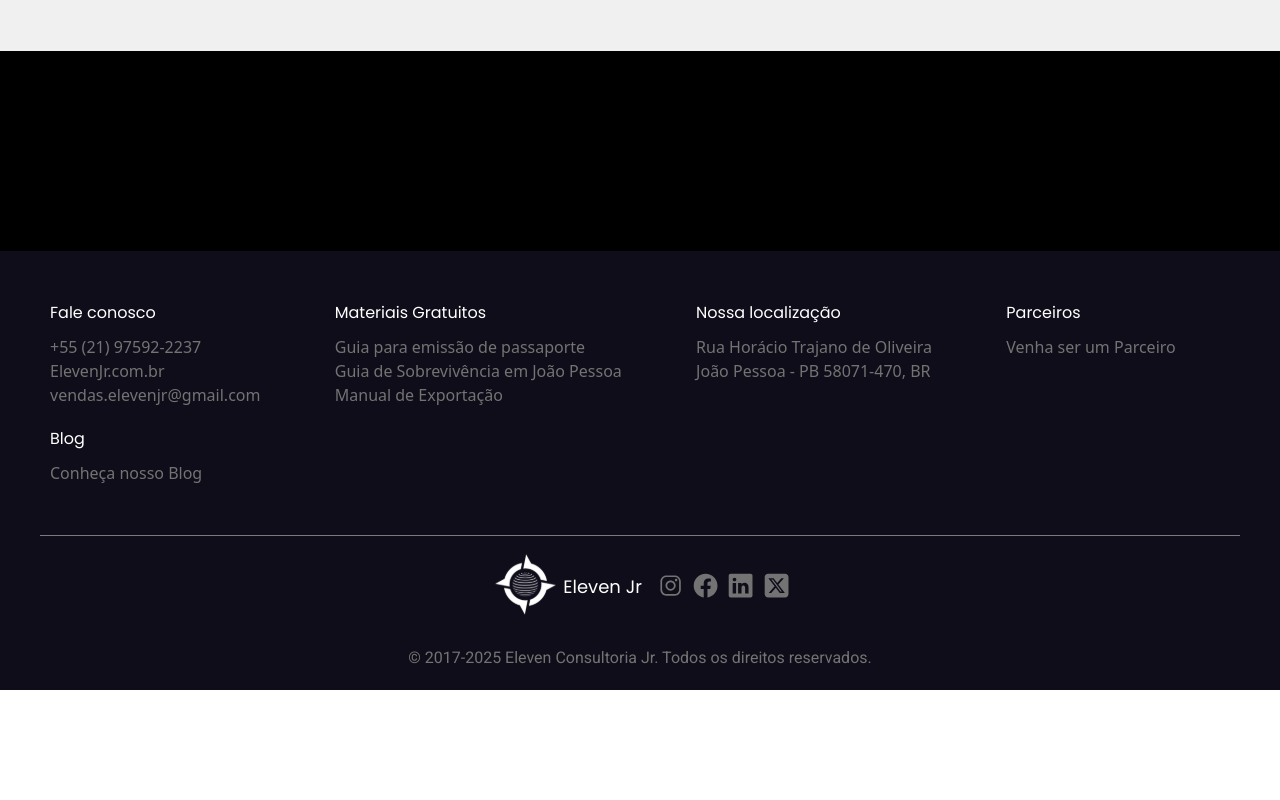
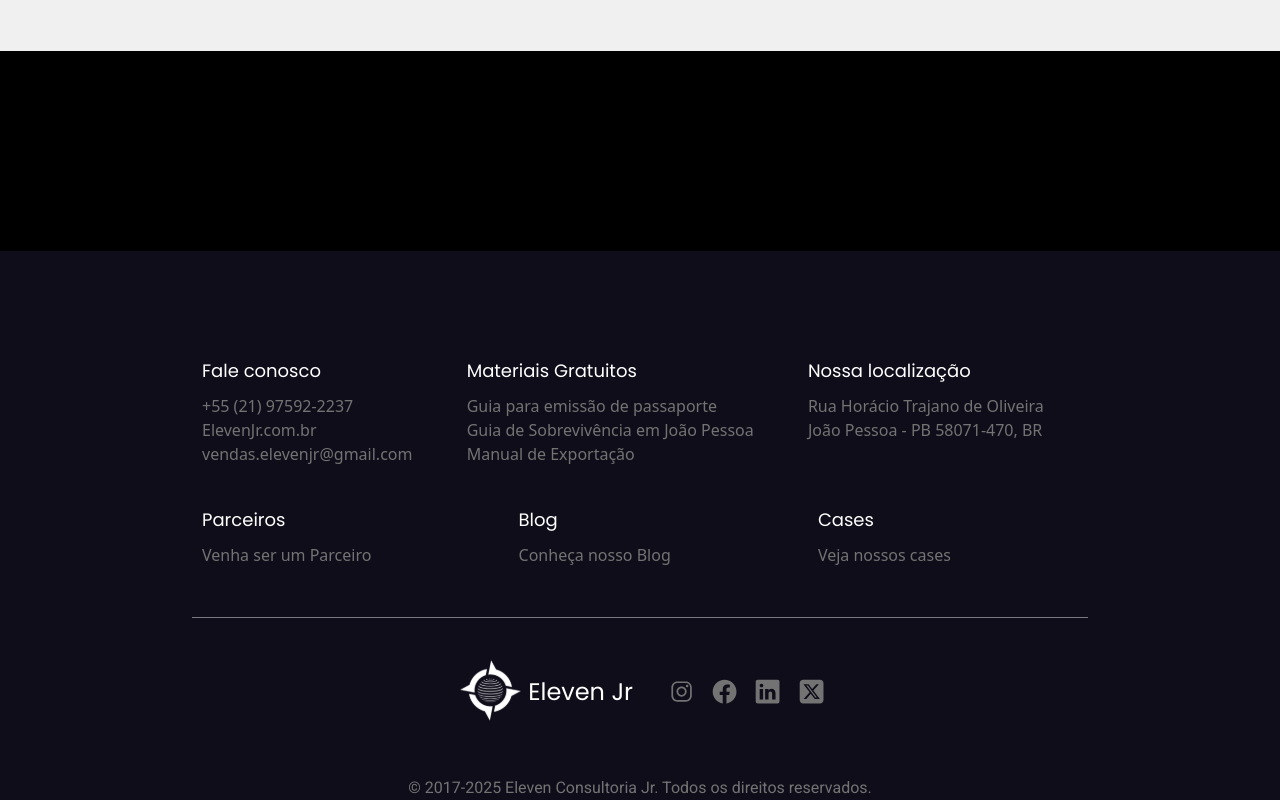
Before and after one commit to knex-projects/eleven-lp, a React (Vite) app in the folder FrontEnd/: page /Sobre in a window 1280 px wide. Shown: the part 1382-2182 px from the top of the page. Before the commit the page ends 2072 px from the top, so only its background shows below. Built offline with nearby package versions, Linux system fonts and the light colour scheme.

Commit message:
style(Footer): ajustes de estilização para match com o protótipo

```diff
--- a/FrontEnd/src/components/layout/Footer/Footer.tsx
+++ b/FrontEnd/src/components/layout/Footer/Footer.tsx
@@ -2,64 +2,126 @@ import { IoLogoInstagram } from "react-icons/io";
 import { IoLogoFacebook } from "react-icons/io5";
 import { IoLogoLinkedin } from "react-icons/io5";
 import { FaSquareXTwitter } from "react-icons/fa6"; //Ainda não tem o logo X no Io5
-import logo from '../../../assets/images/eleven-logo.svg';
-
 import { Link } from "react-router-dom";
-
-import '../../../assets/css/footer/footer.css';
+import logo from "../../../assets/images/eleven-logo.svg";
+import "../../../assets/css/footer/footer.css";
 
 export default function Footer() {
   return (
-	<footer className="text-white p-10 pb-5 bg-footer-background">
-    <div className="flex flex-wrap text-muted-foreground">
+    <footer className="text-white px-48 pt-24 bg-footer-background">
+      <div className="flex flex-wrap flex-col lg:flex-row text-muted-foreground items-start">
         <ul className="min-w-50 m-2.5 flex-auto">
-        <h1 className="text-white mb-2.5">Fale conosco</h1>
-        <li><Link to={"https://wa.me/5521975922237"}>+55 (21) 97592-2237</Link></li>
-        <li><Link to={"/"}>ElevenJr.com.br</Link></li>
-        <li><Link to={"mailto:vendas.elevenjr@gmail.com"}>vendas.elevenjr@gmail.com</Link></li>
+          <h1 className="text-white mb-2.5 text-[1.125rem]">Fale conosco</h1>
+          <li>
+            <Link to={"https://wa.me/5521975922237"}>+55 (21) 97592-2237</Link>
+          </li>
+          <li>
+            <Link to={"ElevenJr.com.br"}>ElevenJr.com.br</Link>
+          </li>
+          <li>
+            <Link to={"mailto:vendas.elevenjr@gmail.com"}>
+              vendas.elevenjr@gmail.com
+            </Link>
+          </li>
+        </ul>
+
+        <ul className="min-w-50 m-2.5 flex-auto pb-5">
+          <h1 className="text-white mb-2.5 text-[1.125rem]">
+            Materiais Gratuitos
+          </h1>
+          <li>
+            <Link to={"https://app.pipefy.com/public/form/jF1D6Crr"}>
+              Guia para emissão de passaporte
+            </Link>
+          </li>{" "}
+          {/*TODO: Add link*/}
+          <li>
+            <Link to={"https://app.pipefy.com/public/form/WC4mdOH9"}>
+              Guia de Sobrevivência em João Pessoa
+            </Link>
+          </li>{" "}
+          {/*TODO: Add link*/}
+          <li>
+            <Link to={"https://app.pipefy.com/public/form/FsIs4HrM"}>
+              Manual de Exportação
+            </Link>
+          </li>{" "}
+          {/*TODO: Add link*/}
         </ul>
 
         <ul className="min-w-50 m-2.5 flex-auto">
-        <h1 className="text-white mb-2.5">Materiais Gratuitos</h1>
-        <li><Link to={"https://app.pipefy.com/public/form/jF1D6Crr"}>Guia para emissão de passaporte</Link></li> {/*TODO: Add link*/}
-        <li><Link to={"https://app.pipefy.com/public/form/WC4mdOH9"}>Guia de Sobrevivência em João Pessoa</Link></li> {/*TODO: Add link*/}
-        <li><Link to={"https://app.pipefy.com/public/form/FsIs4HrM"}>Manual de Exportação</Link></li> {/*TODO: Add link*/}
+          <h1 className="text-white mb-2.5 text-[1.125rem]">
+            Nossa localização
+          </h1>
+          <li>
+            <Link to={"https://maps.app.goo.gl/z9Qb3vLRjimrj7M36"}>
+              Rua Horácio Trajano de Oliveira
+              <br /> João Pessoa - PB 58071-470, BR
+            </Link>
+          </li>
         </ul>
 
         <ul className="min-w-50 m-2.5 flex-auto">
-        <h1 className="text-white mb-2.5">Nossa localização</h1>
-        <li><Link to={"https://maps.app.goo.gl/z9Qb3vLRjimrj7M36"}>Rua Horácio Trajano de Oliveira<br/> João Pessoa - PB 58071-470, BR</Link></li>
+          <h1 className="text-white mb-2.5 text-[1.125rem]">Parceiros</h1>
+          <li>
+            <Link to={"https://elevenjr.com/parceiros"}>
+              Venha ser um Parceiro
+            </Link>
+          </li>
         </ul>
 
         <ul className="min-w-50 m-2.5 flex-auto">
-        <h1 className="text-white mb-2.5">Parceiros</h1>
-        <li><Link to={"https://elevenjr.com/parceiros"}>Venha ser um Parceiro</Link></li>
+          <h1 className="text-white mb-2.5 text-[1.125rem]">Blog</h1>
+          <li>
+            <Link to={"https://elevenjr.com/blog"}>Conheça nosso Blog</Link>
+          </li>
         </ul>
 
         <ul className="min-w-50 m-2.5 flex-auto">
-        <h1 className="text-white mb-2.5">Blog</h1>
-        <li><Link to={"https://elevenjr.com/blog"}>Conheça nosso Blog</Link></li>
+          <h1 className="text-white mb-2.5 text-[1.125rem]">Cases</h1>
+          <li>
+            <Link to={"https://elevenjr.com/cases"}>Veja nossos cases</Link>
+          </li>
         </ul>
       </div>
-
       <hr className="mt-10 opacity-50" />
 
-    <div className="footer-social-medias">
+      <div className="footer-social-medias py-6 gap-5 flex flex-col lg:flex-row items-center justify-between">
         <Link to={"/"} className="logo-with-name">
-        <img src={logo}></img><h1>Eleven Jr</h1>
+          <img src={logo}></img>
+          <h1 className="text-2xl">Eleven Jr</h1>
         </Link>
-      <div className="social-medias">
-        <Link className="media-icon mr-2" to={"https://www.instagram.com/elevenjr/"}><IoLogoInstagram/></Link>
-        <Link className="media-icon mr-2" to={"https://www.facebook.com/elevenjunior"}><IoLogoFacebook/></Link>
-        <Link className="media-icon mr-2" to={"https://www.linkedin.com/company/eleven-jr?originalSubdomain=br"}><IoLogoLinkedin/></Link>
-        <Link className="media-icon" to={"https://twitter.com/elevenjr_"}><FaSquareXTwitter/></Link>
+
+        <div className="social-medias gap-2">
+          <Link
+            className="media-icon mr-2"
+            to={"https://www.instagram.com/elevenjr/"}
+          >
+            <IoLogoInstagram />
+          </Link>
+          <Link
+            className="media-icon mr-2"
+            to={"https://www.facebook.com/elevenjunior"}
+          >
+            <IoLogoFacebook />
+          </Link>
+          <Link
+            className="media-icon mr-2"
+            to={
+              "https://www.linkedin.com/company/eleven-jr?originalSubdomain=br"
+            }
+          >
+            <IoLogoLinkedin />
+          </Link>
+          <Link className="media-icon" to={"https://twitter.com/elevenjr_"}>
+            <FaSquareXTwitter />
+          </Link>
         </div>
-
       </div>
-
       <h2 className="text-muted-foreground text-center mt-5">
-      © 2017-2025 Eleven Consultoria Jr. Todos os direitos reservados.
+        © 2017-{new Date().getFullYear()} Eleven Consultoria Jr. Todos os
+        direitos reservados.
       </h2>
     </footer>
-  )
+  );
 }
```
Lines whose indentation alone changed are shown as unchanged.
